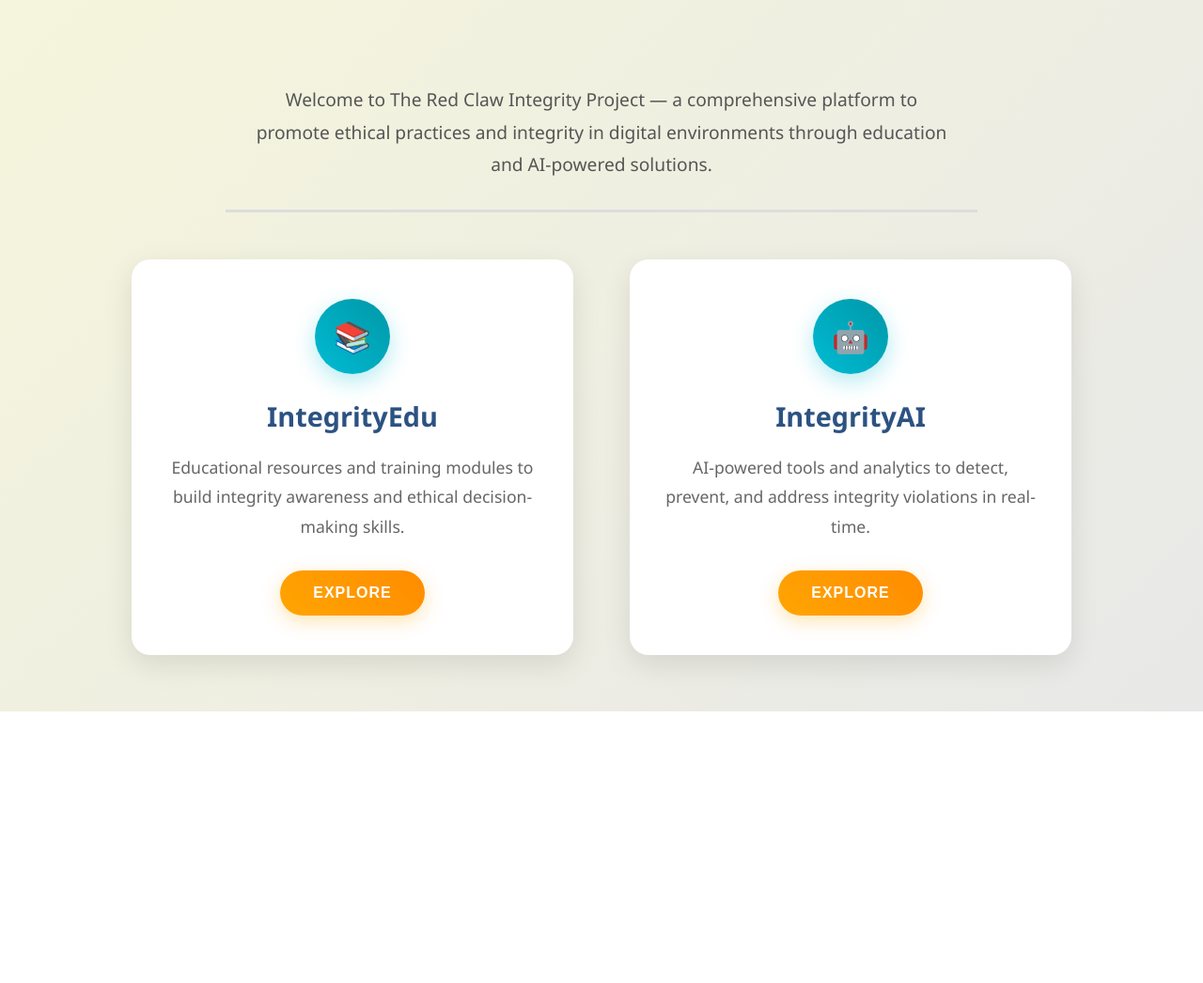
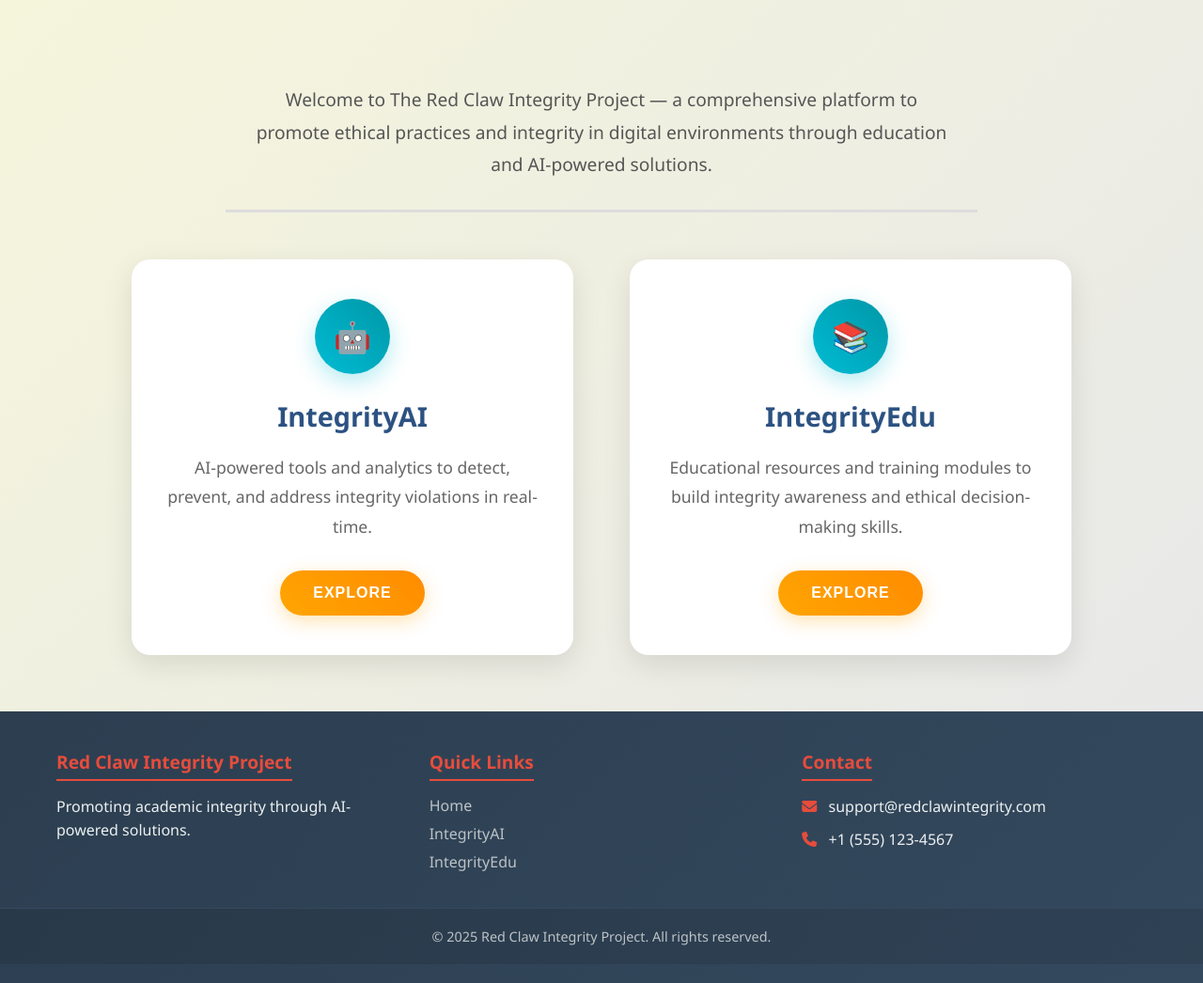
Before and after one commit to bryankoozy/Red-Claw-Project, a Flask app: page / in a window 1280 px wide. Shown: the part 541-1587 px from the top of the page at 94% size. Before the commit the page ends 1298 px from the top, so only its background shows below. Run offline with Flask 3, Linux system fonts and the light colour scheme.

Commit message:
added a footer

```diff
--- a/static/styles.css
+++ b/static/styles.css
@@ -781,6 +781,17 @@ body {
   }
 }
 
+
+
+
+
+
+
+
+
+
+
+
 /* integrityAI page  */
 
 .file-input {
@@ -1119,3 +1130,98 @@ body {
         max-width: none;
     }
 }
+
+
+
+
+
+
+/* Footer Styles */
+.footer {
+  background: linear-gradient(135deg, #2c3e50, #34495e);
+  color: white;
+  margin-top: auto;
+  padding: 40px 0 20px 0;
+  box-shadow: 0 -2px 10px rgba(0, 0, 0, 0.1);
+}
+
+.footer-content {
+  max-width: 1200px;
+  margin: 0 auto;
+  display: grid;
+  grid-template-columns: repeat(auto-fit, minmax(250px, 1fr));
+  gap: 30px;
+  padding: 0 20px 30px 20px;
+}
+
+.footer-section h4 {
+  color: #e74c3c;
+  margin-bottom: 15px;
+  font-size: 1.2em;
+  border-bottom: 2px solid #e74c3c;
+  padding-bottom: 5px;
+  display: inline-block;
+}
+
+.footer-section p {
+  margin-bottom: 10px;
+  line-height: 1.6;
+  color: #ecf0f1;
+}
+
+.footer-section ul {
+  list-style: none;
+  padding: 0;
+}
+
+.footer-section ul li {
+  margin-bottom: 8px;
+}
+
+.footer-section ul li a {
+  color: #bdc3c7;
+  text-decoration: none;
+  transition: color 0.3s ease;
+}
+
+.footer-section ul li a:hover {
+  color: #e74c3c;
+}
+
+.footer-section i {
+  margin-right: 8px;
+  color: #e74c3c;
+}
+
+.footer-bottom {
+  border-top: 1px solid #34495e;
+  padding: 20px;
+  text-align: center;
+  background-color: rgba(0, 0, 0, 0.1);
+}
+
+.footer-bottom p {
+  margin: 0;
+  color: #bdc3c7;
+  font-size: 0.9em;
+}
+
+/* For sticky footer (if using Option 2) */
+.page-wrapper {
+  min-height: calc(100vh - 200px); /* Adjust based on footer height */
+  display: flex;
+  flex-direction: column;
+}
+
+/* Responsive footer */
+@media (max-width: 768px) {
+  .footer-content {
+    grid-template-columns: 1fr;
+    text-align: center;
+    gap: 20px;
+  }
+
+  .footer-section {
+    padding: 0 10px;
+  }
+}
--- a/templates/base.html
+++ b/templates/base.html
@@ -146,6 +146,35 @@
   </div>
 
 
+  <!-- Footer outside the page-wrapper -->
+  <footer class="footer">
+    <div class="footer-content">
+      <div class="footer-section">
+        <h4>Red Claw Integrity Project</h4>
+        <p>Promoting academic integrity through AI-powered solutions.</p>
+      </div>
+
+      <div class="footer-section">
+        <h4>Quick Links</h4>
+        <ul>
+          <li><a href="{{ url_for('home') }}">Home</a></li>
+          <li><a href="{{ url_for('integrityAI') }}">IntegrityAI</a></li>
+          <li><a href="{{ url_for('integrityEdu') }}">IntegrityEdu</a></li>
+        </ul>
+      </div>
+
+      <div class="footer-section">
+        <h4>Contact</h4>
+        <p><i class="fas fa-envelope"></i> support@redclawintegrity.com</p>
+        <p><i class="fas fa-phone"></i> +1 (555) 123-4567</p>
+      </div>
+    </div>
+
+    <div class="footer-bottom">
+      <p>&copy; 2025 Red Claw Integrity Project. All rights reserved.</p>
+    </div>
+  </footer>
+
   <script src="{{ url_for('static', filename='script.js') }}"></script>
 
 
--- a/templates/index.html
+++ b/templates/index.html
@@ -27,18 +27,19 @@
 
   <div class="modules-container">
     <div class="module-card">
+      <div class="module-icon">🤖</div>
+      <h3 class="module-title">IntegrityAI</h3>
+      <p class="module-description">AI-powered tools and analytics to detect, prevent, and address integrity violations in real-time.</p>
+    <a href="{{ url_for('integrityAI') }}"><button class="explore-btn">Explore</button></a>
+    </div>
+      <div class="module-card">
       <div class="module-icon">📚</div>
       <h3 class="module-title">IntegrityEdu</h3>
       <p class="module-description">Educational resources and training modules to build integrity awareness and ethical decision-making skills.</p>
       <a href="{{ url_for('integrityEdu') }}"><button class="explore-btn">Explore</button></a>
     </div>
 
-    <div class="module-card">
-      <div class="module-icon">🤖</div>
-      <h3 class="module-title">IntegrityAI</h3>
-      <p class="module-description">AI-powered tools and analytics to detect, prevent, and address integrity violations in real-time.</p>
-    <a href="{{ url_for('integrityAI') }}"><button class="explore-btn">Explore</button></a>
-    </div>
+
   </div>
 </div>
 {% endblock %}
```
